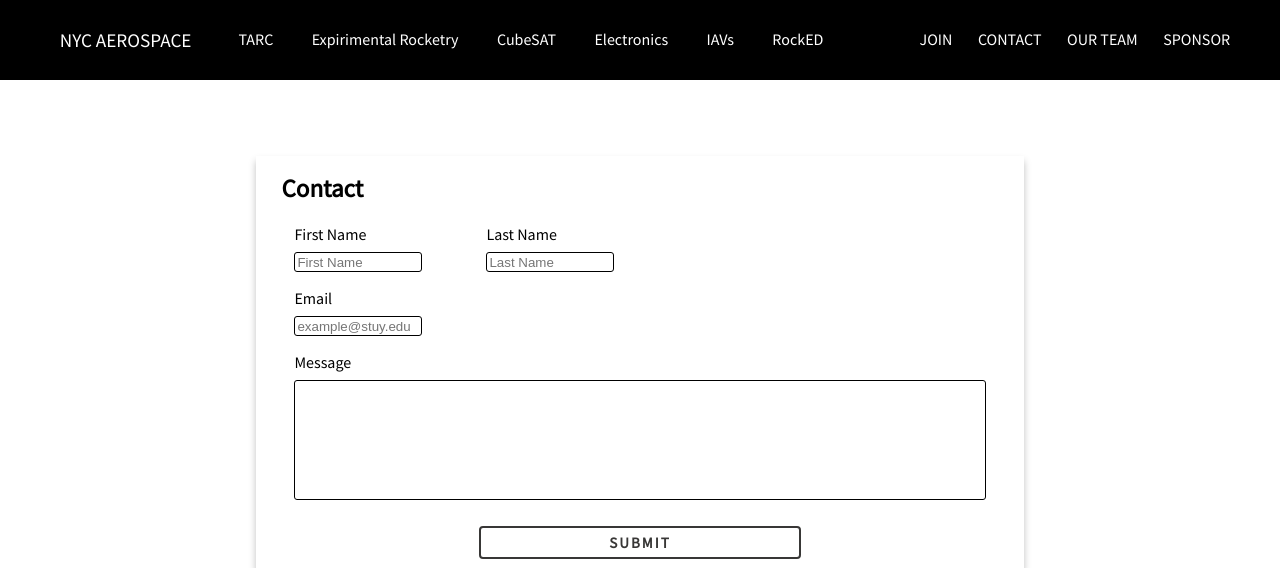
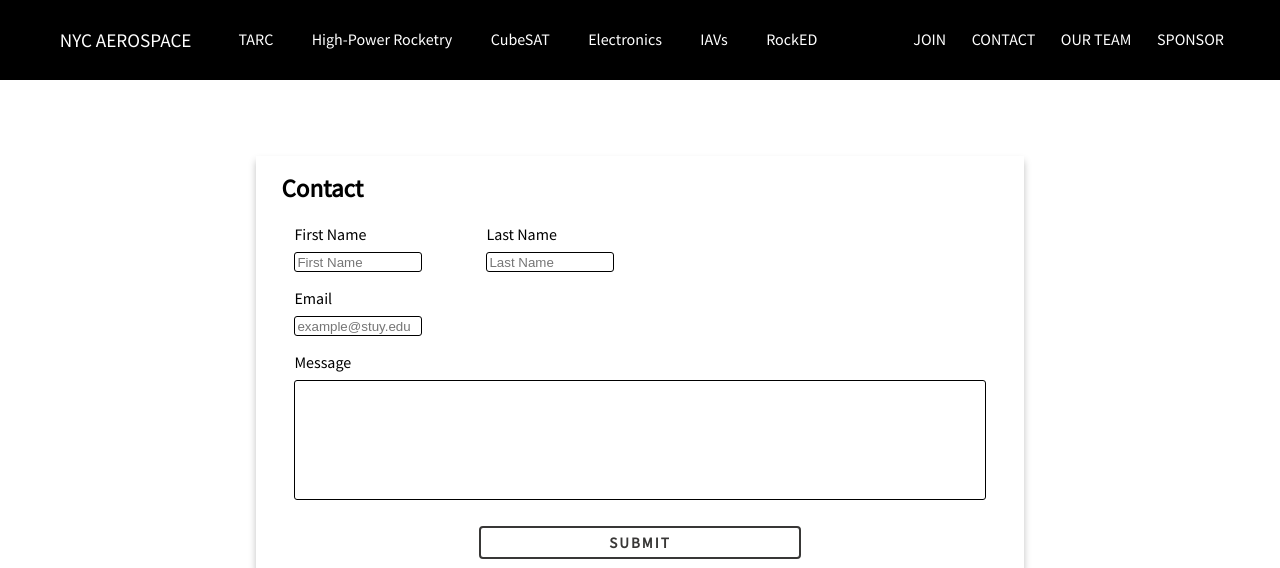
Before and after one commit to leonmaksin/NYC_Aerospace, a Flask app: page /contact in a window 1280 px wide. Shown: the top 568 px of the page. Run offline with Flask 2, Linux system fonts and the light colour scheme.

Commit message:
Update layout.html

```diff
--- a/templates/layout.html
+++ b/templates/layout.html
@@ -44,7 +44,7 @@ TARC_launch<!DOCTYPE html>
             </div>
             <div id="nav-links-holder" class="start-row-flex">
                 <div class="nav-link-holder"><a class="nav-link" href="/tarc">TARC</a></div>
-                <div class="nav-link-holder"><a class="nav-link" href="/rocketry">Expirimental Rocketry</a></div>
+                <div class="nav-link-holder"><a class="nav-link" href="/rocketry">High-Power Rocketry</a></div>
                 <div class="nav-link-holder"><a class="nav-link" href="/cubesat">CubeSAT</a></div>
                 <div class="nav-link-holder"><a class="nav-link" href="/electronics">Electronics</a></div>
                 <div class="nav-link-holder"><a class="nav-link" href="/iav">IAVs</a></div>
```
